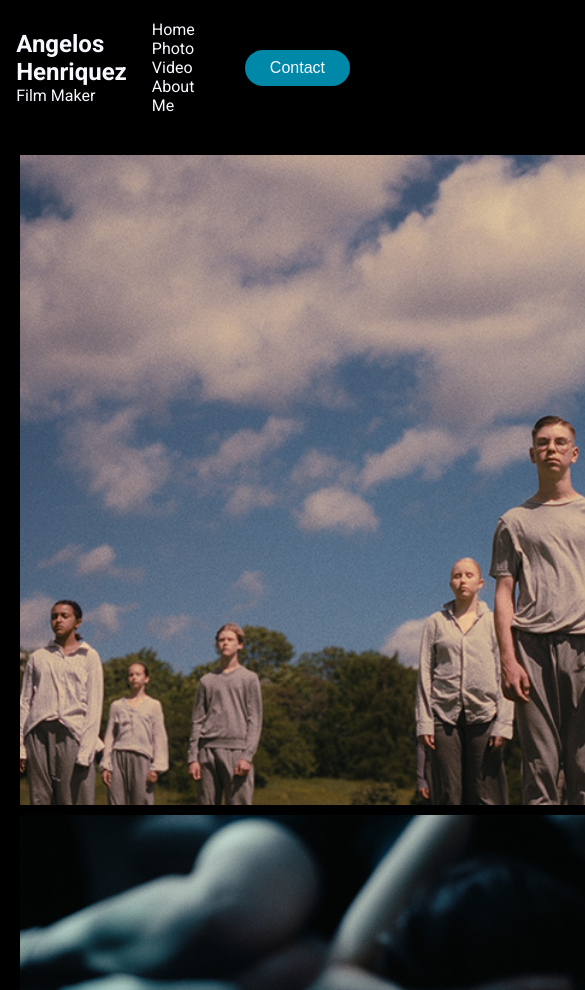
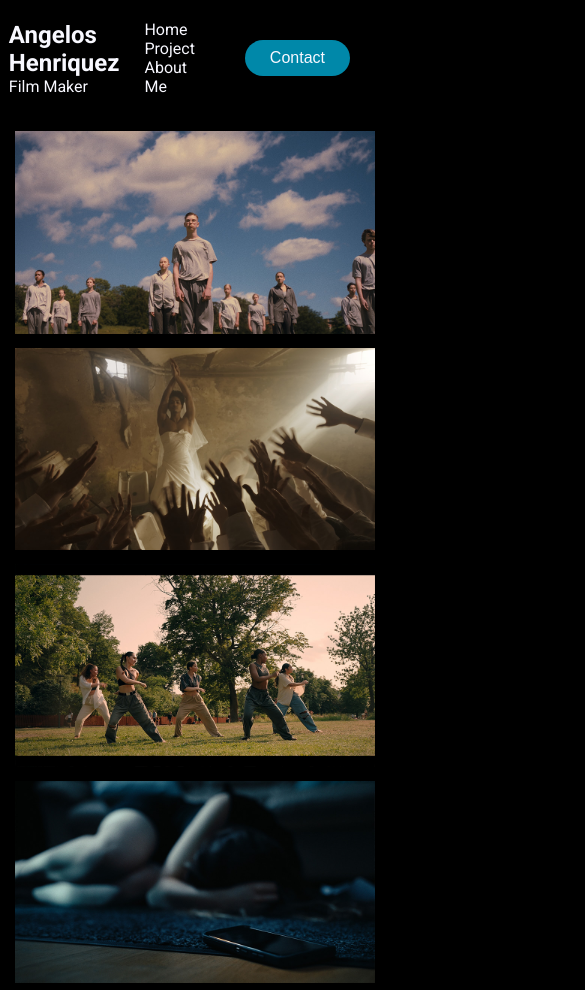
Before and after one commit to MonkejTV/MonkejTV.github.io, a plain HTML site: page index.html in a window 390 px wide. Shown: the top 990 px of the page, 585 px wide, since content can reach past the window. Drawn offline with Linux system fonts and the light colour scheme.

Commit message:
New version

```diff
--- a/index.html
+++ b/index.html
@@ -30,8 +30,7 @@
                     <nav>
                         <ul class="nav__links">
                             <li class="page_item"><a href="index.html" aria-current="page" id="home-link">Home</a></li>
-                            <li class="page_item"><a href="#">Photo</a></li>
-                            <li class="page_item"><a href="#">Video</a></li>
+                            <li class="page_item"><a href="#">Project</a></li>
                             <li class="page_item"><a href="#">About Me</a></li>
                         </ul>
                     </nav>
--- a/style.css
+++ b/style.css
@@ -237,8 +237,8 @@ body {
     opacity: 1;
 }
 
-@media screen and (max-width: 1200px) {
-    #Content {
+@media screen and (max-width: 768px) {
+    #content {
         display: flex;
         flex-direction: column; /* Visa bilder i en kolumn för mindre skärmar */
         align-items: center; /* Centrera innehållet horisontellt */
@@ -257,8 +257,4 @@ body {
     .C9 {
         width: 100%; /* Bilder tar upp hela bredden av föräldern */
     }
-
-    .Hamburger-Menu {
-        right: 20px; /* Lägg till eller justera detta värde för att justera positionen */
-    }
 }
```
